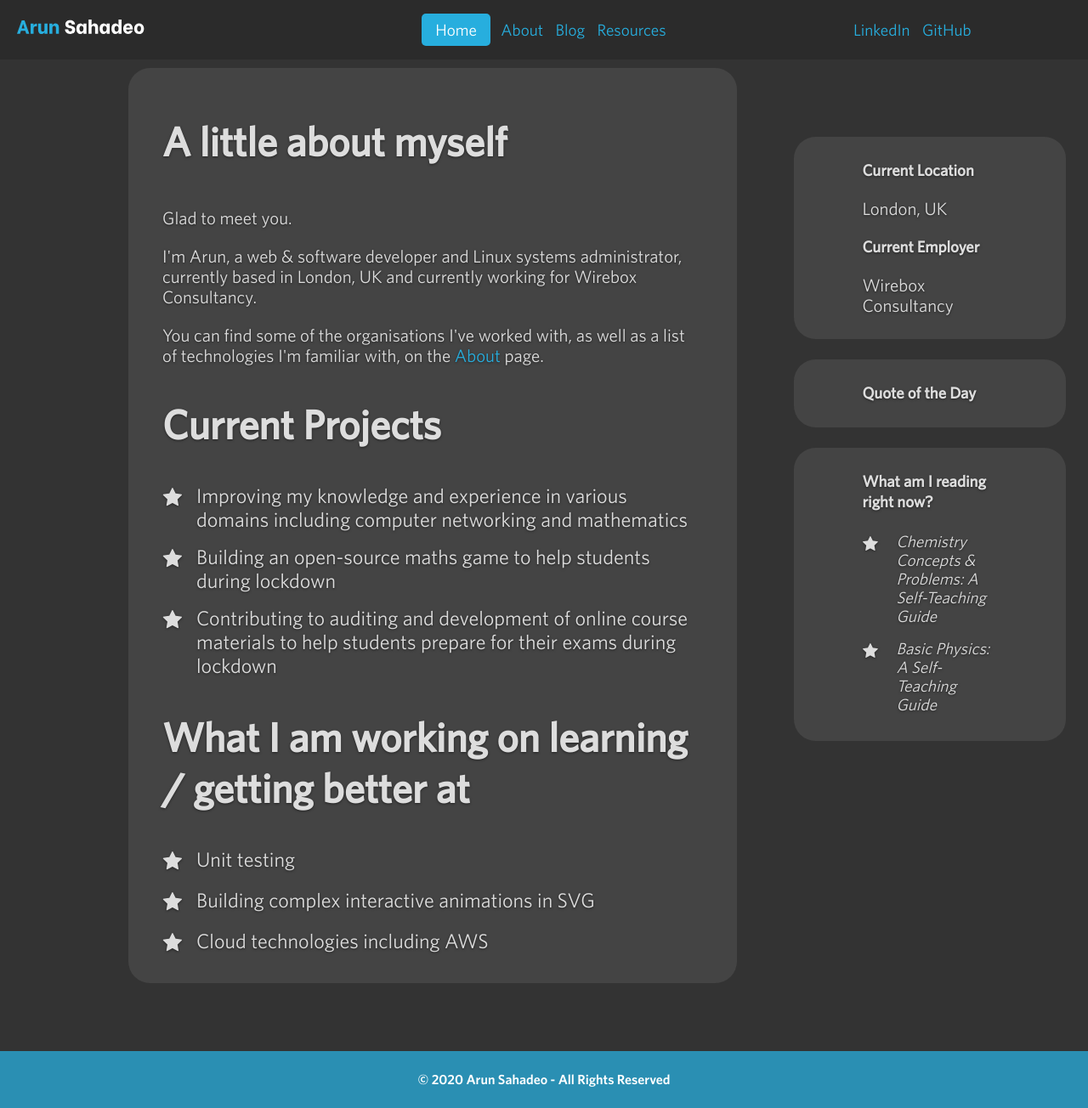
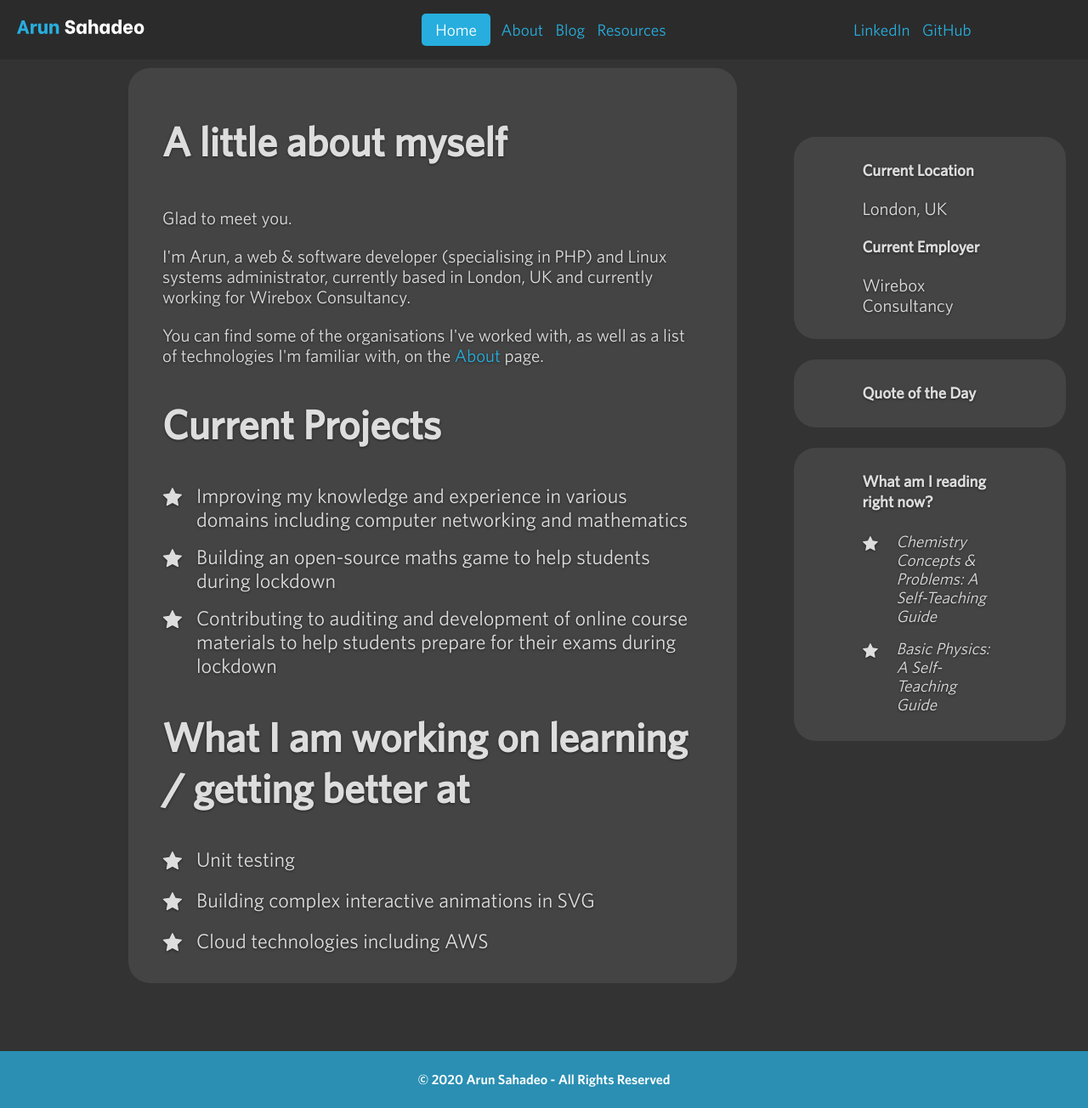
Before and after one commit to ArunSahadeo/ArunSahadeo.github.io, a Jekyll site: the page built from index.html, in a window 1280 px wide and 1304 px high. Shown: the whole window at 85% size. Built offline with Jekyll 4.4.1, drawn with Linux system fonts in a browser that asks for light colours; some web fonts are replaced.

Commit message:
Update homepage content

```diff
--- a/index.html
+++ b/index.html
@@ -17,7 +17,7 @@ keywords:
 </p>
 
 <p>
-    I'm Arun, a web &amp; software developer and Linux systems administrator, currently based in {{ site.location }} and currently working for {{ site.company }}.
+    I'm Arun, a web &amp; software developer (specialising in PHP) and Linux systems administrator, currently based in {{ site.location }} and currently working for {{ site.company }}.
 </p>
 
 <p>
```
